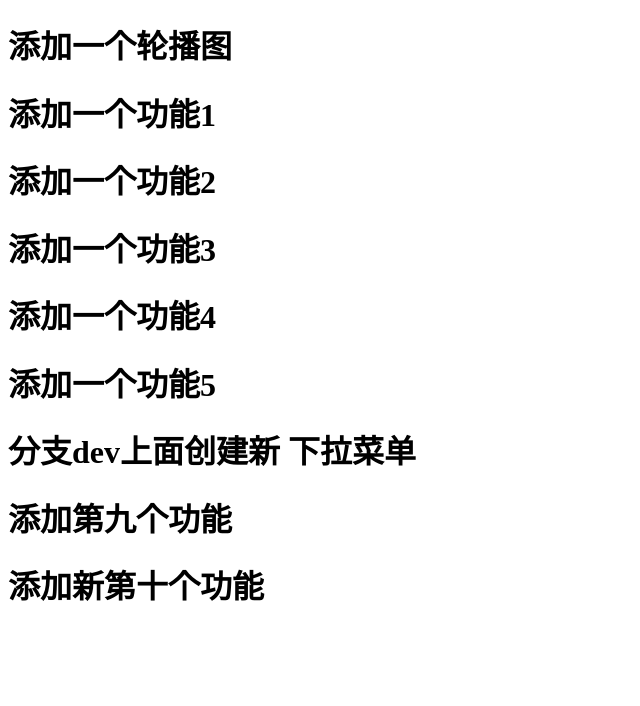
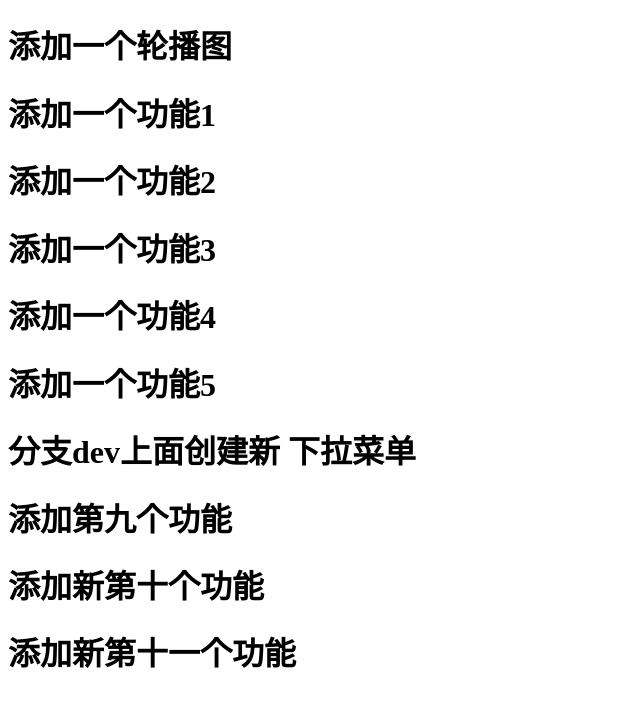
Before and after one commit to xieyongtao/-vue1947-53, a plain HTML site: page index.html in a window 1280 px wide. Shown: the whole page, without its empty margins (0-640 px from the left). Drawn offline with Linux system fonts and the light colour scheme.

Commit message:
第十一个功能

```diff
--- a/index.html
+++ b/index.html
@@ -17,5 +17,6 @@
     <h1>添加第九个功能</h1>
 
     <h1>添加新第十个功能</h1>
+    <h1>添加新第十一个功能</h1>
 </body>
 </html>
```
